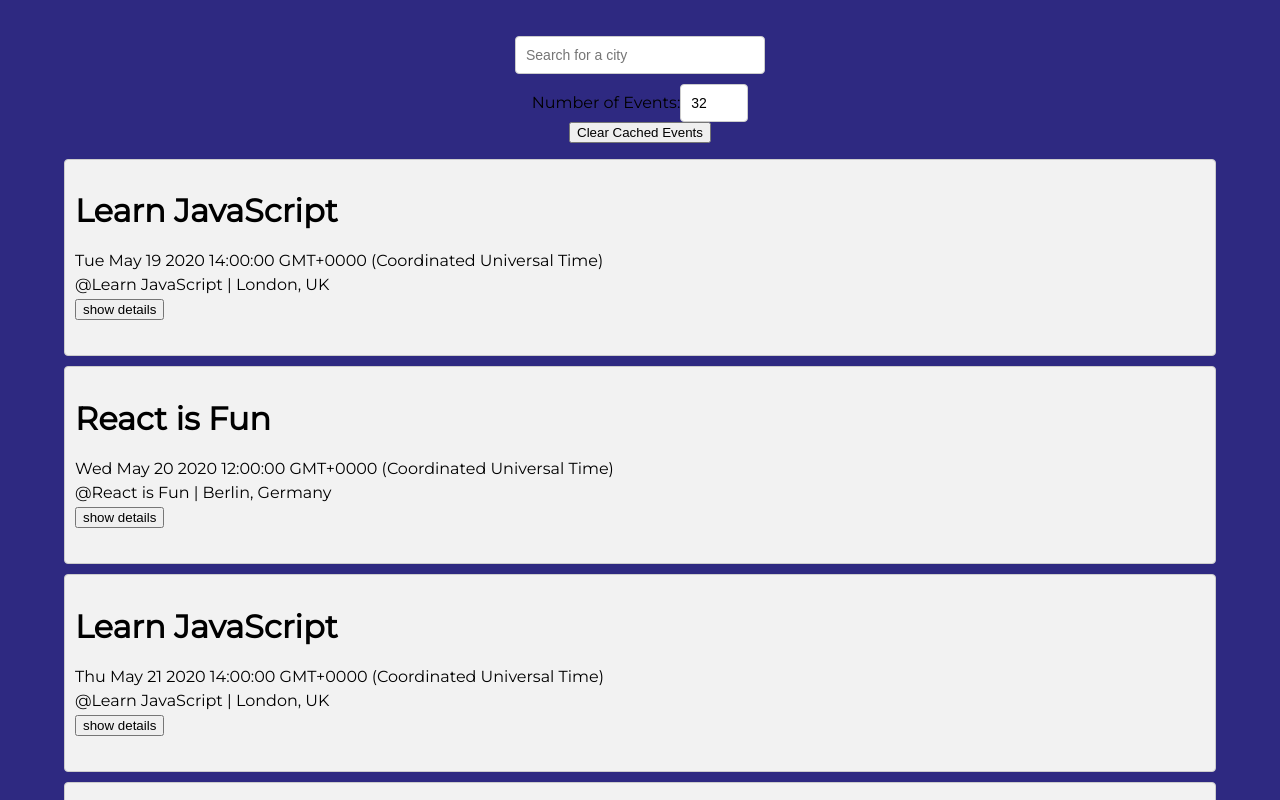
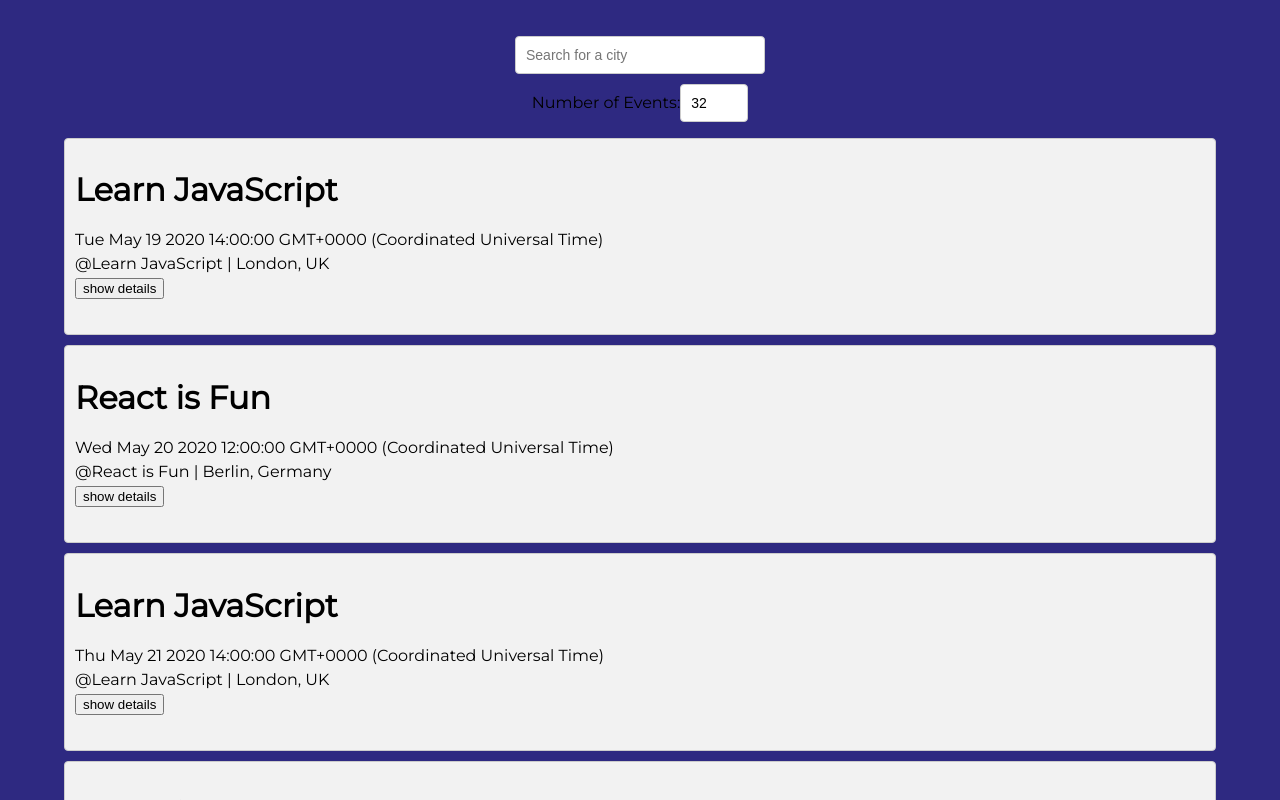
Before and after one commit to urenami/meet, a React (Create React App) app: page / in a window 1280 px wide. Shown: the top 800 px of the page. Built offline with nearby package versions, Linux system fonts and the light colour scheme; what atatus-spa would draw is missing.

Commit message:
remove button

```diff
--- a/src/App.js
+++ b/src/App.js
@@ -49,12 +49,6 @@ class App extends Component {
     }
   }
 
-  clearCachedEvents = () => {
-    localStorage.removeItem("cachedEvents");
-    this.setState({ events: [], errorText: '' }); // Clear events and errorText
-  }
-
-
   componentWillUnmount(){
     this.mounted = false;
   }
@@ -98,10 +92,9 @@ class App extends Component {
 
     return (
       <div className="App">
-        {errorText && <WarningAlert text={errorText} />}
+        {!navigator.onLine && errorText && <WarningAlert text={errorText} />}
         <CitySearch locations={this.state.locations} updateEvents={this.updateEvents} />
         <NumberOfEvents numberOfEvents={this.state.numberOfEvents} updateEvents={this.updateEvents} />
-        <button onClick={this.clearCachedEvents}>Clear Cached Events</button>
         <EventList events={this.state.events} />
       </div>
     );
```
